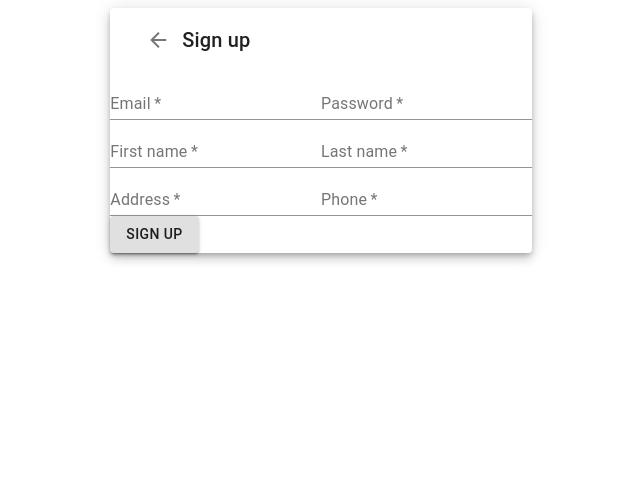
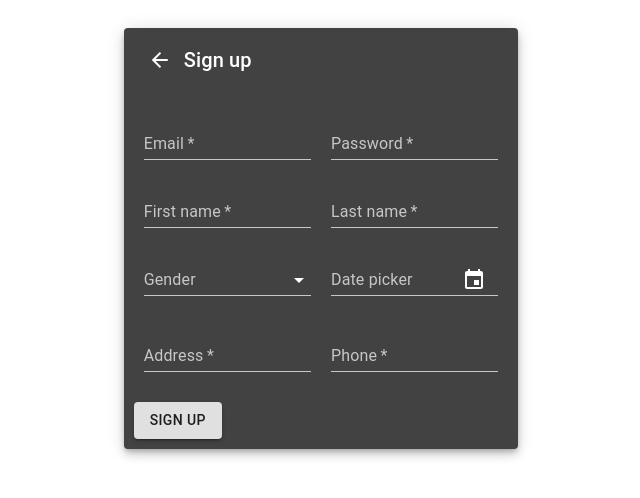
Before and after one commit to VladislavBryukhanov/Shop_React.ts-Mobx, a React (Create React App) app: page /sign_up in a window 1280 px wide. Shown: the top 498 px of the page, without its empty margins (319-959 px from the left). Built offline with nearby package versions, Linux system fonts and the light colour scheme.

Commit message:
implemented mobx, sign in/ sign up forms, snackbar with HTTP error logging

```diff
--- a/package.json
+++ b/package.json
@@ -3,13 +3,16 @@
   "version": "0.1.0",
   "private": true,
   "dependencies": {
+    "@date-io/date-fns": "^1.3.8",
     "@material-ui/core": "^4.2.1",
+    "@material-ui/pickers": "^3.2.0",
     "@types/jest": "24.0.15",
     "@types/node": "12.6.8",
     "@types/react": "16.8.23",
     "@types/react-dom": "16.8.4",
     "@types/react-router-dom": "^4.3.4",
     "axios": "^0.19.0",
+    "date-fns": "^2.0.0-beta.2",
     "mobx": "^5.13.0",
     "mobx-react": "^6.1.1",
     "node-sass": "^4.12.0",
--- a/src/App.tsx
+++ b/src/App.tsx
@@ -2,15 +2,28 @@ import React from 'react';
 import { Route } from 'react-router-dom';
 import { Switch } from 'react-router';
 import Auth from './pages/Auth/auth.component';
+import SnackbarFeedback from './components/notification/snackbar.component';
+import { createMuiTheme, MuiThemeProvider } from '@material-ui/core';
+
+const theme = createMuiTheme({
+  palette: {
+    type: 'dark'
+  },
+});
 
 const App: React.FC = () => {
   return (
+    <>
+      <MuiThemeProvider theme={theme}>
+        <SnackbarFeedback/>
         <Switch>
           <Route exact path="/" component={Auth}/>
           <Route path="/sign_up" component={
             (props: any) => <Auth {...props} isSignUp={true} />
           } />
         </Switch>
+      </MuiThemeProvider>
+    </>
   );
 };
 
--- a/src/common/constants.ts
+++ b/src/common/constants.ts
@@ -11,10 +11,10 @@ export const USERS_ONE_PAGE_LIMIT = 5;
 export const FileResources = {
   IMAGE_MAX_SIZE: 5 * 1024 * 1024,
 
-  defaultPreview: require('@/assets/img/prod_preview.jpg'),
+  /*defaultPreview: require('@/assets/img/prod_preview.jpg'),
   logo: require('@/assets/img/logo.png'),
   seller: require('@/assets/img/chat/seller.png'),
-  customer: require('@/assets/img/chat/customer.png')
+  customer: require('@/assets/img/chat/customer.png')*/
 };
 
 export const Roles = {
--- /dev/null
+++ b/src/components/notification/snackbar.component.tsx
@@ -0,0 +1,31 @@
+import * as React from 'react';
+import Snackbar from '@material-ui/core/Snackbar';
+import { inject, observer } from 'mobx-react';
+import { Button } from '@material-ui/core';
+import { RootStore } from '../../stores/rootStore';
+
+interface ISnackbarProps {
+  rootStore?: RootStore
+}
+
+@inject('rootStore')
+@observer
+export default class SnackbarFeedback extends React.Component<ISnackbarProps> {
+  render() {
+    const { snackbar, hideSnackbar } = this.props.rootStore!;
+
+    return (
+      <Snackbar
+        open={snackbar.open}
+        autoHideDuration={snackbar.duration}
+        message={snackbar.message}
+        action={
+          <Button color="inherit" size="small" onClick={hideSnackbar}>
+            Close
+          </Button>
+        }
+        onClose={hideSnackbar}
+      />
+    )
+  }
+}
--- /dev/null
+++ b/src/index.scss
@@ -0,0 +1,6 @@
+.MuiGrid-root {
+  padding: 10px;
+}
+.MuiFormControl-marginNormal {
+  margin-top: 0 !important;
+}
--- a/src/pages/Auth/auth.component.tsx
+++ b/src/pages/Auth/auth.component.tsx
@@ -14,7 +14,11 @@ import FormControl from '@material-ui/core/FormControl';
 import InputLabel from '@material-ui/core/InputLabel';
 import Button from '@material-ui/core/Button';
 import { observable } from 'mobx';
-
+import { Link, LinkProps } from 'react-router-dom';
+import { AuthStore } from '../../stores/authStore';
+import { KeyboardDatePicker, MuiPickersUtilsProvider } from '@material-ui/pickers';
+import DateFnsUtils from '@date-io/date-fns';
+import { getMilliseconds } from 'date-fns';
 
 interface IAuthState {
   user: IUser
@@ -22,6 +26,7 @@ interface IAuthState {
 
 interface IAuthProps {
   isSignUp: boolean;
+  authStore?: AuthStore;
 }
 
 const genderList = [
@@ -38,12 +43,13 @@ const genderList = [
 @inject('authStore')
 @observer
 export default class Auth extends React.Component<IAuthProps> {
-  @observable user: IUser = {
+  @observable.deep
+  user: IUser = {
     email: '',
     password: '',
     firstName: '',
     lastName: '',
-    gender: null,
+    gender: '',
     birthday: null,
     contactInfo: {
       phone: '',
@@ -51,14 +57,26 @@ export default class Auth extends React.Component<IAuthProps> {
     }
   };
 
-  onValueChanged = (e: React.FormEvent<HTMLInputElement>) => {
-    const { value, name } = e.currentTarget;
-
-    this.user[name as keyof IUser] = value;
+  onValueChanged = (e: React.ChangeEvent<HTMLInputElement>) => {
+    const { value, name } = e.target;
+    this.user[name] = value;
   };
 
-  onSignUp = (e: any) => {
+  onValueSelected = (e: React.ChangeEvent<{ name?: string; value: unknown }>) => {
+    const { value, name } = e.target;
+    if (name) {
+      this.user[name] = value as string;
+    }
+  };
+
+  onDateChanged = (date: Date | null) => {
+    this.user.birthday = getMilliseconds(date!);
+    console.error(this.user.birthday)
+  };
+
+  onSignUp = async (e: any) => {
     e.preventDefault();
+    await this.props.authStore!.signUp(this.user);
   };
 
   public render() {
@@ -70,8 +88,8 @@ export default class Auth extends React.Component<IAuthProps> {
             {
               this.props.isSignUp ? (
                 <form onSubmit={this.onSignUp}>
-                  <Toolbar>
-                    <IconButton>
+                  <Toolbar color="inherit">
+                    <IconButton edge="start" component={AdapterLink} to="/">
                       <Icon>arrow_back</Icon>
                     </IconButton>
                     <Typography variant="h6">
@@ -80,25 +98,9 @@ export default class Auth extends React.Component<IAuthProps> {
                   </Toolbar>
 
                   <Grid container>
-                    <Grid item xl={6} lg={6} md={6} sm={6} xs={6}>
-                      <TextField
-                        fullWidth={true}
-                        onChange={this.onValueChanged}
-                        name="email"
-                        label="Email"
-                        required/>
-                    </Grid>
-                    <Grid item xl={6} lg={6} md={6} sm={6} xs={6}>
-                      <TextField
-                        fullWidth={true}
-                        onChange={this.onValueChanged}
-                        name="password"
-                        label="Password"
-                        type="password"
-                        required/>
-                    </Grid>
+                    <Credentials onValueChanged={this.onValueChanged} size={6}/>
 
-                    <Grid item xl={6} lg={6} md={6} sm={6} xs={6}>
+                    <Grid item xs={6}>
                       <TextField
                         fullWidth={true}
                         onChange={this.onValueChanged}
@@ -106,7 +108,7 @@ export default class Auth extends React.Component<IAuthProps> {
                         label="First name"
                         required/>
                     </Grid>
-                    <Grid item xl={6} lg={6} md={6} sm={6} xs={6}>
+                    <Grid item xs={6}>
                       <TextField
                         fullWidth={true}
                         onChange={this.onValueChanged}
@@ -115,33 +117,47 @@ export default class Auth extends React.Component<IAuthProps> {
                         required/>
                     </Grid>
 
-                    {/*<Grid item xl={6} lg={6} md={6} sm={6} xs={6}>*/}
-                      {/*<FormControl fullWidth={true}>*/}
-                        {/*<InputLabel htmlFor="gender">*/}
-                          {/*Gender*/}
-                        {/*</InputLabel>*/}
-                        {/*<Select*/}
-                          {/*name="gender"*/}
-                          {/*inputProps={{id: 'gender'}}*/}
-                        {/*>*/}
-                          {/*{*/}
-                            {/*genderList.map(gender =>*/}
-                              {/*<MenuItem*/}
-                                {/*value={gender.value}*/}
-                                {/*key={gender.name}*/}
-                              {/*>*/}
-                                {/*{gender.name}*/}
-                              {/*</MenuItem>*/}
-                            {/*)*/}
-                          {/*}*/}
-                        {/*</Select>*/}
-                      {/*</FormControl>*/}
-                      {/*/!*<KeyboardDatePicker*!/*/}
-                      {/*/!*label="Birthday"*!/*/}
-                      {/*/!*required/>*!/*/}
-                    {/*</Grid>*/}
+                    <Grid item xs={6}>
+                      <FormControl fullWidth={true}>
+                        <InputLabel htmlFor="gender">
+                          Gender
+                        </InputLabel>
+                        <Select
+                          onChange={this.onValueSelected}
+                          name="gender"
+                          value={this.user.gender}
+                        >
+                          {
+                            genderList.map(gender =>
+                              <MenuItem
+                                value={gender.value}
+                                key={gender.name}
+                              >
+                                {gender.name}
+                              </MenuItem>
+                            )
+                          }
+                        </Select>
+                      </FormControl>
+                    </Grid>
 
-                    <Grid item xl={6} lg={6} md={6} sm={6} xs={6}>
+                    <Grid item xs={6}>
+                      <MuiPickersUtilsProvider utils={DateFnsUtils}>
+                        <KeyboardDatePicker
+                          fullWidth={true}
+                          margin="normal"
+                          id="mui-pickers-date"
+                          label="Date picker"
+                          value={this.user.birthday}
+                          onChange={this.onDateChanged}
+                          KeyboardButtonProps={{
+                            'aria-label': 'change date',
+                          }}
+                        />
+                      </MuiPickersUtilsProvider>
+                    </Grid>
+
+                    <Grid item xs={6}>
                       <TextField
                         fullWidth={true}
                         onChange={this.onValueChanged}
@@ -149,7 +165,7 @@ export default class Auth extends React.Component<IAuthProps> {
                         label="Address"
                         required/>
                     </Grid>
-                    <Grid item xl={6} lg={6} md={6} sm={6} xs={6}>
+                    <Grid item xs={6}>
                       <TextField
                         fullWidth={true}
                         onChange={this.onValueChanged}
@@ -159,12 +175,33 @@ export default class Auth extends React.Component<IAuthProps> {
                         required/>
                     </Grid>
                   </Grid>
-                  <Button variant="contained" >
-                    Sign up
-                  </Button>
+                  <Grid item xs={12}>
+                    <Button variant="contained" type="submit">
+                      Sign up
+                    </Button>
+                  </Grid>
                 </form>
               ) : (
-                <div>Sign in</div>
+                <form onSubmit={this.onSignUp}>
+                  <Toolbar>
+                    <Typography variant="h6">
+                      Sign in
+                    </Typography>
+                  </Toolbar>
+
+                  <Grid container>
+                    <Credentials onValueChanged={this.onValueChanged} size={12}/>
+
+                    <Grid item xs={6}>
+                      <Button variant="contained" >
+                        Sign in
+                      </Button>
+                      <Button component={AdapterLink} to="/sign_up">
+                        Sign up
+                      </Button>
+                    </Grid>
+                  </Grid>
+                </form>
               )
             }
           </Paper>
@@ -173,3 +210,35 @@ export default class Auth extends React.Component<IAuthProps> {
     )
   }
 }
+
+interface ICredentialsProps {
+  onValueChanged: (e: React.ChangeEvent<HTMLInputElement>) => void;
+  size: boolean | "auto" | 1 | 2 | 3 | 4 | 5 | 6 | 7 | 8 | 9 | 10 | 11 | 12 | undefined;
+}
+const Credentials: React.FC<ICredentialsProps> = (props: ICredentialsProps) => {
+  return (
+    <>
+      <Grid item xs={props.size}>
+        <TextField
+          fullWidth={true}
+          onChange={props.onValueChanged}
+          name="email"
+          label="Email"
+          required/>
+      </Grid>
+      <Grid item xs={props.size}>
+        <TextField
+          fullWidth={true}
+          onChange={props.onValueChanged}
+          name="password"
+          label="Password"
+          type="password"
+          required/>
+      </Grid>
+    </>
+  )
+};
+
+const AdapterLink = React.forwardRef<HTMLAnchorElement, LinkProps>((props, ref) => (
+  <Link innerRef={ref as any} {...props}/>
+));
--- a/src/stores/authStore.ts
+++ b/src/stores/authStore.ts
@@ -1,9 +1,65 @@
-import { observable, computed, action } from 'mobx';
-import { IUser } from '../types/user';
+import { observable, action, runInAction } from 'mobx';
+import { ICredentials, IUser } from '../types/user';
 
-class AuthStore {
+import axios from 'axios';
+import rootStore from './rootStore';
+import { AuthState } from '../common/constants';
+const axiosAuth = axios.create({
+  baseURL: process.env.REACT_APP_CORE_API,
+  withCredentials: true,
+});
+
+export class AuthStore {
   @observable me: IUser | null = null;
   @observable authState: string | null = null;
+
+  @action
+  async signIn(credentials: ICredentials) {
+    try {
+      await axiosAuth.post('/sign_in', credentials);
+      await this.getMe();
+    } catch (err) {
+      await rootStore.errorHandler(err, 'SignIn');
+    }
+  }
+
+  @action
+  async signUp(user: IUser) {
+    try {
+      await axiosAuth.post('/sign_up', user);
+      await this.getMe();
+    } catch (err) {
+      await rootStore.errorHandler(err, 'SignUp');
+    }
+  }
+
+  @action
+  async signOut() {
+    try {
+      await axiosAuth.post('/sign_out');
+      runInAction(() => {
+        this.me = null;
+        this.authState = AuthState.SignedOut;
+      });
+    } catch (err) {
+      await rootStore.errorHandler(err, 'SignOut');
+    }
+  }
+
+  @action
+  async getMe() {
+    try {
+      const me = await axiosAuth.get('/me')
+        .then(res => res.data);
+
+      runInAction(() => {
+        this.me = me;
+        this.authState = AuthState.SignedIn;
+      });
+    } catch (err) {
+      await rootStore.errorHandler(err, 'getMe');
+    }
+  }
 }
 
 export default new AuthStore();
--- /dev/null
+++ b/src/stores/rootStore.ts
@@ -0,0 +1,42 @@
+import { action, observable } from 'mobx';
+import { AxiosError } from 'axios';
+import authStore from './authStore';
+
+export class RootStore {
+ @observable snackbar = {
+   message: '',
+   duration: 500,
+   open: false
+ };
+
+  @action
+  errorHandler = async (err: AxiosError, action: string, delay?: number) => {
+    if (!err.response) {
+      return console.error(err);
+    }
+
+    const { status, statusText } = err.response;
+
+    if (status === 401 || status === 403) {
+      await authStore.signOut();
+    } else {
+      this.showSnackbar(`${action}: ${statusText}`, delay);
+    }
+  };
+
+  @action
+  showSnackbar = (message: string, duration = 2000) => {
+    this.snackbar = {
+      open: true,
+      message,
+      duration
+    }
+  };
+
+  @action
+  hideSnackbar = () => {
+    this.snackbar.open = false;
+  }
+}
+
+export default new RootStore();
--- a/src/types/user.ts
+++ b/src/types/user.ts
@@ -3,9 +3,11 @@ export interface IUser extends ICredentials {
   password: string;
   firstName: string;
   lastName: string;
-  gender: boolean | null;
+  gender: boolean | string;
   birthday: number | null;
   contactInfo: IContactInfo;
+
+  [id: string]: string | boolean | null | number | IContactInfo;
 }
 
 export interface ICredentials {
```
Also changed, not shown: src/index.tsx (+5 -2 lines), 2 other files (tests, documents, lock files or other folders). Lines whose indentation alone changed are shown as unchanged.
